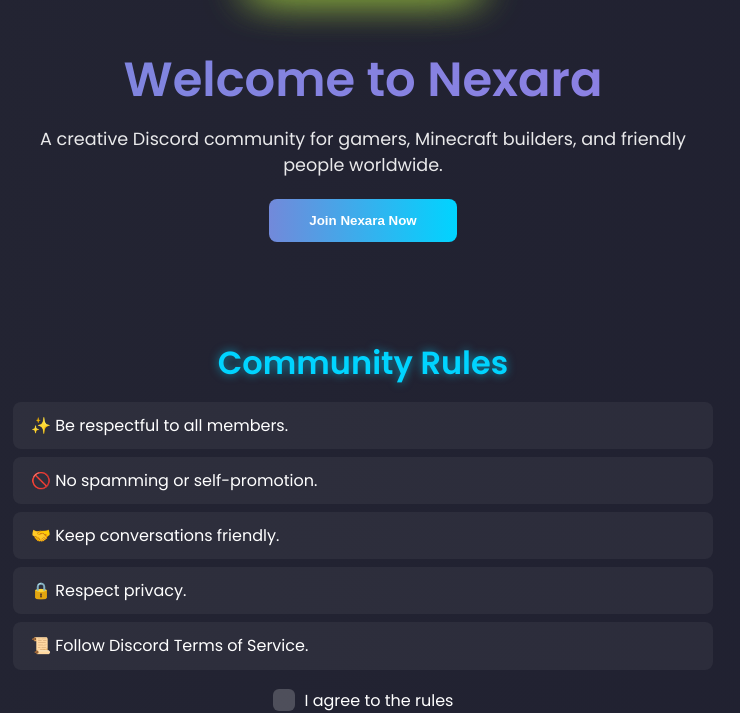
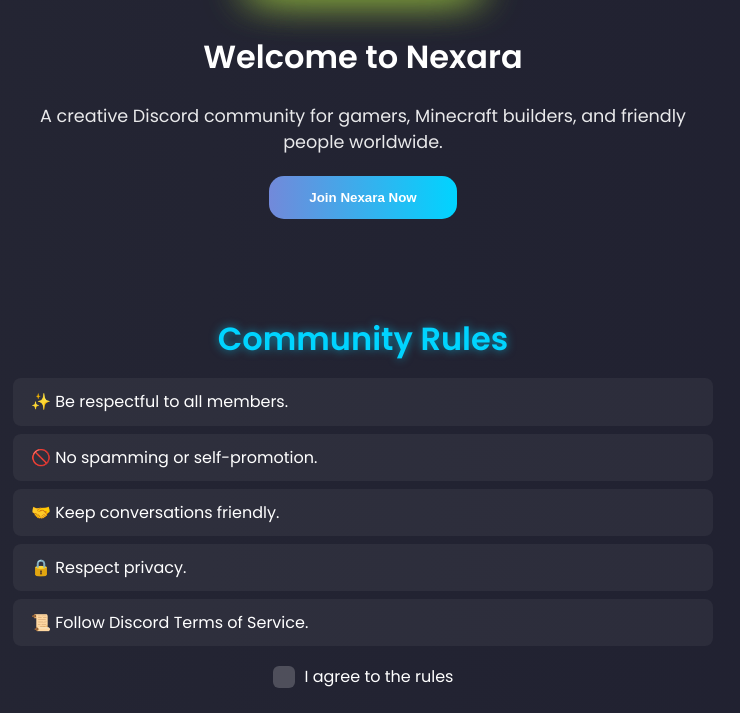
Before and after one commit to Kinshu-7/nexara, a plain HTML site: page index.html in a window 1280 px wide. Shown: the part 88-801 px from the top of the page, without its empty margins (277-1017 px from the left). Drawn offline with Linux system fonts and the light colour scheme.

Commit message:
Refactor styles for body, header, and buttons
Updated body styles, added background image, and adjusted button styles.

```diff
--- a/style.css
+++ b/style.css
@@ -4,9 +4,15 @@
   margin: 0;
   color: #fff;
   text-align: center;
+   margin: 0;
+  height: 100vh;
+  background-image: url("https://chatgpt.com/backend-api/estuary/content?id=file_00000000b1307209bb29bc8f2dd079a8&ts=491147&p=fs&cid=1&sig=b559dbc0aafd4452d1358f67036b8abd15d85521985514733873faed447a5a1c&v=0");
+  background-size: cover;      /* fit screen */
+  background-position: center; /* center image */
+  background-repeat: no-repeat;
   background: linear-gradient(270deg, #1e1e2f, #282a36, #3b1f68, #0e101a);
   background-size: 800% 800%;
-  animation: gradientMove 15s ease infinite;
+  animation: gradientMove 5s ease infinite;
   overflow-x: hidden;
 }
 
@@ -28,6 +34,10 @@
   animation: fadeInDown 1.2s ease both;
 }
 
+/* ===== PARALLAX BACKGROUND MOVE ===== */
+
+
+
 @keyframes fadeInDown {
   from {
     opacity: 0;
@@ -38,9 +48,19 @@
     transform: translateY(0);
   }
 }
+body {
+  margin: 0;
+  min-height: 100vh;
+  background: linear-gradient(270deg, #1e1e2f, #282a36, #3b1f68, #0e101a);
+  background-size: 800% 800%;
+  animation: gradientMove 15s ease infinite;
+
+  /* IMPORTANT */
+  transition: background-position 0.15s ease;
+}
 
 .server-logo {
-  width: 220px;
+  width: 260px;
   height: 170px;
   border-radius: 25%;
   box-shadow:
@@ -51,16 +71,12 @@
   margin-bottom: 15px;
 }
 
-h1 {
-  font-size: 3rem;
-  margin-bottom: 10px;
-  background: linear-gradient(90deg, #7289da, #9f7aea, #00d4ff);
-  -webkit-background-clip: text;
-  -webkit-text-fill-color: transparent;
-  animation: gradientText 6s ease infinite;
-  background-size: 300%;
+body {
+  margin: 0;
+  min-height: 100vh;
+  background: linear-gradient(270deg, #1e1e2f, #282a36, #3b1f68, #0e101a);
+  background-size: 600% 600%;
 }
-
 @keyframes gradientText {
   0% {
     background-position: 0% 50%;
@@ -91,7 +107,7 @@
   background: linear-gradient(90deg, #7289da, #00d4ff);
   color: white;
   padding: 14px 40px;
-  border-radius: 8px;
+  border-radius: 15px;
   border: none;
   font-weight: bold;
   box-shadow: 0 0 20px rgba(114, 137, 218, 0.6);
@@ -103,7 +119,10 @@
 .join-btn:hover:not(.disabled) {
   transform: scale(1.05);
   box-shadow: 0 0 25px rgba(0, 212, 255, 0.9);
+  padding: 16px 44px;
+  border-radius: 10px
 }
+
 
 .join-btn.disabled {
   opacity: 0.5;
@@ -216,7 +235,7 @@
   content: "";
   position: absolute;
   left: 7px;
-  top: 3px;
+  top: 1px;
   width: 6px;
   height: 12px;
   border: solid white;
```
